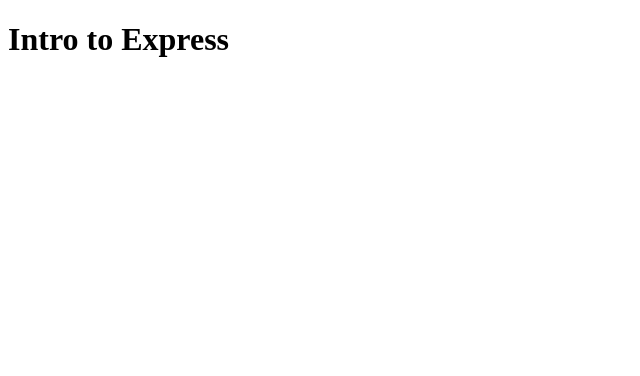
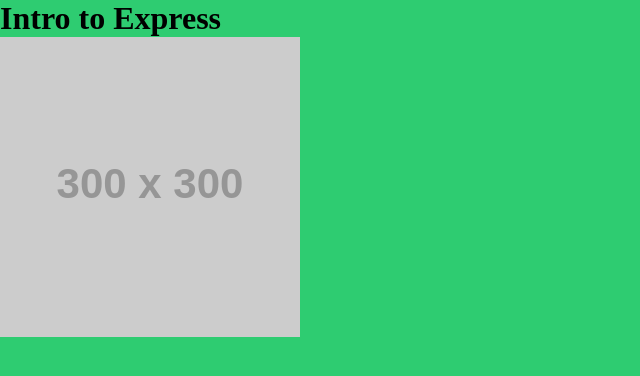
Before and after one commit to QuentinMcCarthy/express-intro, a website: page public/index.html in a window 1280 px wide. Shown: the whole page, without its empty margins (0-640 px from the left). Drawn offline with Linux system fonts and the light colour scheme; placeholder pictures from the web are drawn by us.

Commit message:
Express basic setup

```diff
--- a/public/css/master.css
+++ b/public/css/master.css
@@ -0,0 +1,9 @@
+* {
+	margin: 0;
+	padding: 0;
+	box-sizing: border-box;
+}
+
+body {
+	background-color: #2ecc71;
+}
--- a/public/index.html
+++ b/public/index.html
@@ -8,6 +8,7 @@
 	</head>
 	<body>
 		<h1>Intro to Express</h1>
+		<img src="http://placehold.it/300x300" alt="">
 
 		<script src="js/script.js"></script>
 	</body>
--- a/public/js/script.js
+++ b/public/js/script.js
@@ -0,0 +1 @@
+console.log("JS: Loaded");
```
Also changed, not shown: app.js (+18 -4 lines).
